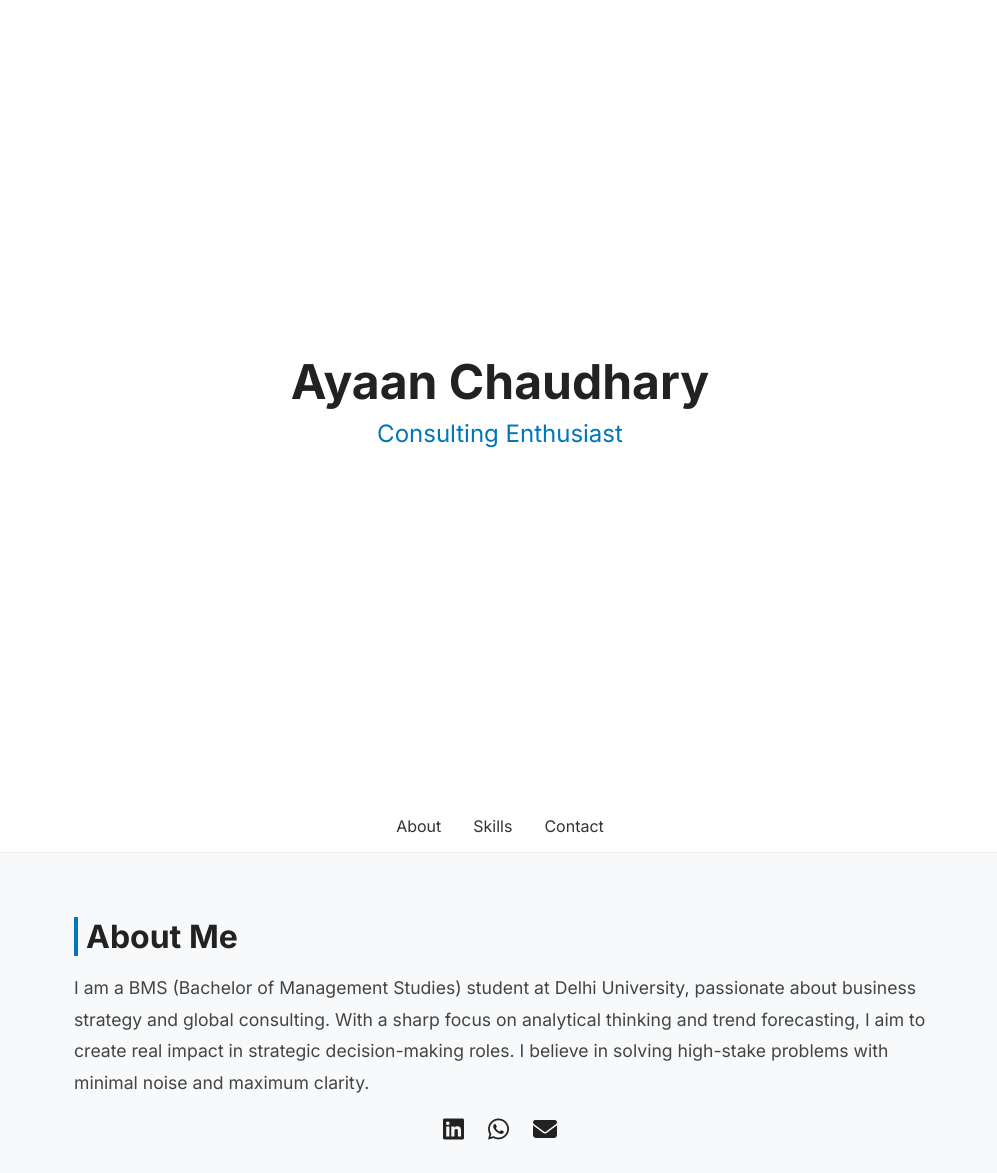
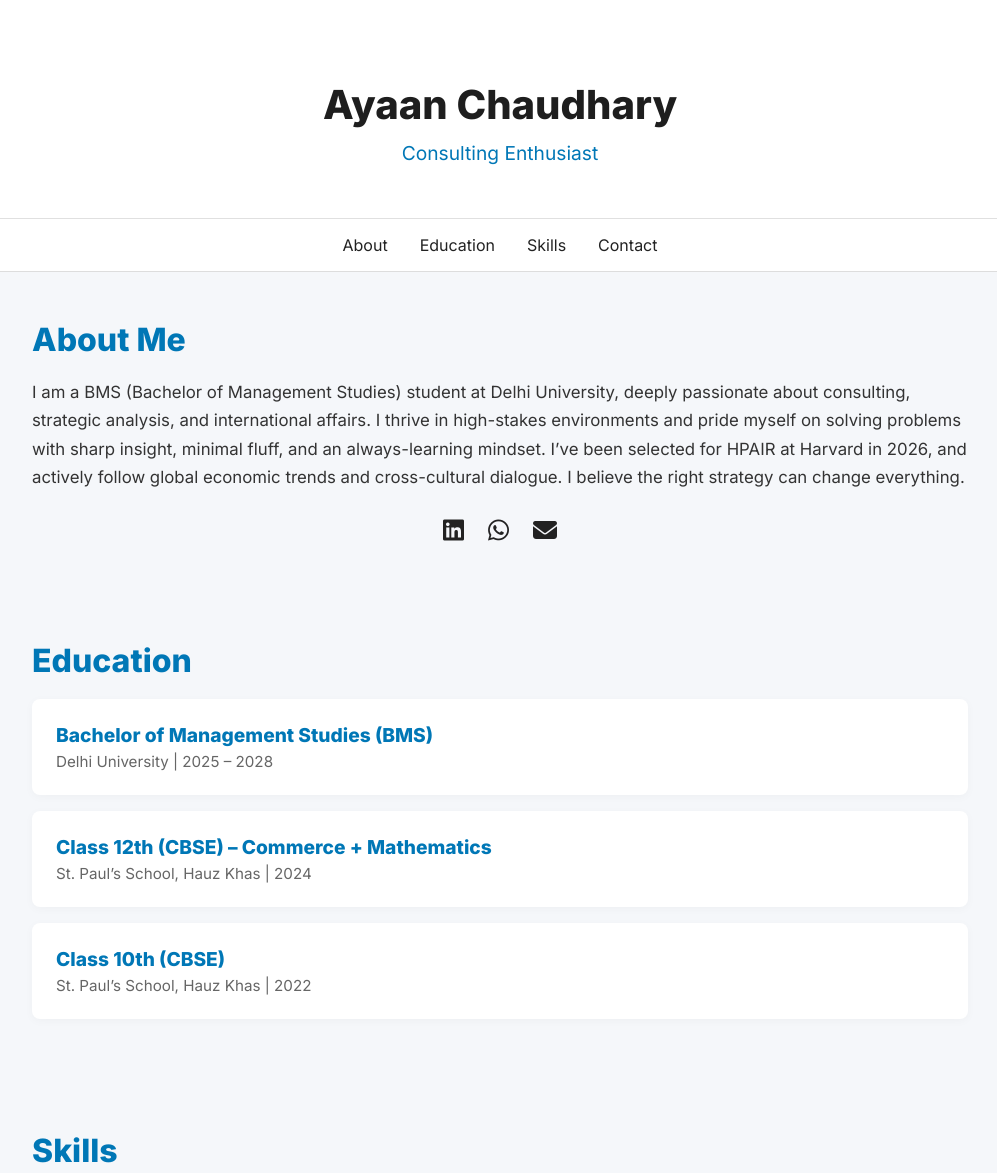
Before and after one commit to cayaan/cayaan.github.io, a plain HTML site: page index.html in a window 1280 px wide. Shown: the top 1173 px of the page, without its empty margins (140-1137 px from the left). Drawn offline with Linux system fonts and the light colour scheme.

Commit message:
Update index.html

```diff
--- a/index.html
+++ b/index.html
@@ -5,40 +5,36 @@
   <meta charset="UTF-8" />
   <meta name="viewport" content="width=device-width, initial-scale=1.0" />
   <title>Ayaan Chaudhary – Consulting Enthusiast</title>
-  <link href="https://fonts.googleapis.com/css2?family=Inter:wght@400;600;700&display=swap" rel="stylesheet">
+  <link href="https://fonts.googleapis.com/css2?family=Inter:wght@400;600;800&display=swap" rel="stylesheet">
   <link rel="stylesheet" href="https://cdnjs.cloudflare.com/ajax/libs/font-awesome/6.4.0/css/all.min.css" />
   <style>
     * {
       margin: 0;
       padding: 0;
       box-sizing: border-box;
+      scroll-behavior: smooth;
       font-family: 'Inter', sans-serif;
-      scroll-behavior: smooth;
     }
 
     body {
-      background-color: #f8f9fa;
-      color: #222;
+      background-color: #f5f7fa;
+      color: #1e1e1e;
     }
 
     header {
-      min-height: 100vh;
-      display: flex;
-      flex-direction: column;
-      justify-content: center;
-      align-items: center;
+      padding: 5rem 2rem 3rem;
+      background: white;
       text-align: center;
-      padding: 2rem;
-      background: white;
+      border-bottom: 1px solid #e0e0e0;
     }
 
     .hero-title {
-      font-size: 3rem;
-      font-weight: 700;
+      font-size: 2.5rem;
+      font-weight: 800;
     }
 
     .hero-sub {
-      font-size: 1.5rem;
+      font-size: 1.2rem;
       color: #0077b6;
       margin-top: 0.5rem;
     }
@@ -46,18 +42,19 @@
     nav {
       display: flex;
       justify-content: center;
+      flex-wrap: wrap;
       gap: 2rem;
-      padding: 1rem 0;
       background-color: #ffffff;
+      padding: 1rem;
       position: sticky;
       top: 0;
       z-index: 10;
-      border-bottom: 1px solid #eee;
+      border-bottom: 1px solid #ddd;
     }
 
     nav a {
       text-decoration: none;
-      color: #333;
+      color: #222;
       font-weight: 500;
       transition: color 0.3s;
     }
@@ -67,29 +64,28 @@
     }
 
     section {
-      max-width: 900px;
-      margin: 4rem auto;
-      padding: 0 1.5rem;
+      max-width: 1000px;
+      margin: auto;
+      padding: 3rem 2rem;
     }
 
     h2 {
       font-size: 2rem;
-      margin-bottom: 1rem;
-      border-left: 4px solid #0077b6;
-      padding-left: 0.5rem;
+      margin-bottom: 1.2rem;
+      color: #0077b6;
     }
 
-    .about p {
-      font-size: 1.1rem;
-      line-height: 1.8;
-      color: #444;
+    p {
+      line-height: 1.7;
+      font-size: 1.05rem;
+      color: #333;
     }
 
     .social-icons {
       display: flex;
       justify-content: center;
       gap: 1.5rem;
-      margin-top: 1rem;
+      margin-top: 1.5rem;
     }
 
     .social-icons a {
@@ -110,16 +106,15 @@
     }
 
     .skill-card {
-      background: #fff;
-      border: 1px solid #e0e0e0;
+      background: #ffffff;
       border-radius: 10px;
       padding: 1.5rem;
-      transition: all 0.3s;
+      box-shadow: 0 0 10px rgba(0,0,0,0.05);
+      transition: transform 0.3s;
     }
 
     .skill-card:hover {
       transform: translateY(-5px);
-      box-shadow: 0 8px 16px rgba(0, 0, 0, 0.05);
     }
 
     .skill-card i {
@@ -128,13 +123,33 @@
       margin-bottom: 0.5rem;
     }
 
+    .education-entry {
+      background: #ffffff;
+      padding: 1.5rem;
+      margin-bottom: 1rem;
+      border-radius: 8px;
+      box-shadow: 0 2px 10px rgba(0, 0, 0, 0.03);
+    }
+
+    .education-entry h3 {
+      font-size: 1.2rem;
+      color: #0077b6;
+      margin-bottom: 0.3rem;
+    }
+
+    .education-entry span {
+      display: block;
+      color: #666;
+      font-size: 0.95rem;
+    }
+
     footer {
       text-align: center;
       padding: 2rem;
-      background: #fff;
+      background: #ffffff;
       font-size: 0.9rem;
-      color: #666;
-      border-top: 1px solid #eee;
+      color: #777;
+      border-top: 1px solid #eaeaea;
     }
   </style>
 </head>
@@ -147,17 +162,34 @@
 
   <nav>
     <a href="#about">About</a>
+    <a href="#education">Education</a>
     <a href="#skills">Skills</a>
     <a href="#contact">Contact</a>
   </nav>
 
-  <section id="about" class="about">
+  <section id="about">
     <h2>About Me</h2>
-    <p>I am a BMS (Bachelor of Management Studies) student at Delhi University, passionate about business strategy and global consulting. With a sharp focus on analytical thinking and trend forecasting, I aim to create real impact in strategic decision-making roles. I believe in solving high-stake problems with minimal noise and maximum clarity.</p>
+    <p>I am a BMS (Bachelor of Management Studies) student at Delhi University, deeply passionate about consulting, strategic analysis, and international affairs. I thrive in high-stakes environments and pride myself on solving problems with sharp insight, minimal fluff, and an always-learning mindset. I’ve been selected for HPAIR at Harvard in 2026, and actively follow global economic trends and cross-cultural dialogue. I believe the right strategy can change everything.</p>
     <div class="social-icons">
       <a href="https://www.linkedin.com/in/ayaan-chaudhary-972ba5281" target="_blank"><i class="fab fa-linkedin"></i></a>
       <a href="https://wa.me/9315087976" target="_blank"><i class="fab fa-whatsapp"></i></a>
       <a href="mailto:ayaan15ch@gmail.com"><i class="fas fa-envelope"></i></a>
+    </div>
+  </section>
+
+  <section id="education">
+    <h2>Education</h2>
+    <div class="education-entry">
+      <h3>Bachelor of Management Studies (BMS)</h3>
+      <span>Delhi University | 2025 – 2028</span>
+    </div>
+    <div class="education-entry">
+      <h3>Class 12th (CBSE) – Commerce + Mathematics</h3>
+      <span>St. Paul’s School, Hauz Khas | 2024</span>
+    </div>
+    <div class="education-entry">
+      <h3>Class 10th (CBSE)</h3>
+      <span>St. Paul’s School, Hauz Khas | 2022</span>
     </div>
   </section>
 
@@ -167,39 +199,39 @@
       <div class="skill-card">
         <i class="fas fa-brain"></i>
         <h3>Adaptability</h3>
-        <p>Capable of handling any challenge using digital tools like Google and ChatGPT — self-starter and fast-learner.</p>
+        <p>Can work on anything—even without prior experience—by relying on my resourcefulness, speed, and tools like ChatGPT and Google.</p>
       </div>
       <div class="skill-card">
         <i class="fas fa-chart-line"></i>
         <h3>Business Trends</h3>
-        <p>Keeping pace with global business shifts, innovation patterns, and modern consumer behavior.</p>
+        <p>Stay sharp with global economic insights, startups, and innovation, always adapting to future-ready knowledge.</p>
       </div>
       <div class="skill-card">
         <i class="fas fa-globe"></i>
         <h3>International Relations</h3>
-        <p>Harvard HPAIR 2026 participant with exposure to multi-national policy thinking and diplomacy.</p>
+        <p>Harvard HPAIR 2026 participant with strong interest in diplomacy, international trade, and multilateral engagement.</p>
       </div>
       <div class="skill-card">
         <i class="fas fa-magnifying-glass-chart"></i>
         <h3>SEO</h3>
-        <p>Technical understanding of on-page/off-page SEO and optimization of web content.</p>
+        <p>Skilled in boosting digital presence using on-page and off-page optimization strategies for search visibility.</p>
       </div>
       <div class="skill-card">
         <i class="fas fa-calculator"></i>
         <h3>Quantitative Aptitude</h3>
-        <p>Solid problem-solving mindset with attention to numerical accuracy and logical reasoning.</p>
+        <p>Comfortable with numbers, data sets, and mathematical logic—built over time through problem-solving and practice.</p>
       </div>
       <div class="skill-card">
         <i class="fas fa-users"></i>
         <h3>Team Problem Solving</h3>
-        <p>Worked within teams to tackle multi-faceted case studies and management simulations.</p>
+        <p>Have worked across teams to solve business problems, ensuring collaboration, clarity, and creativity.</p>
       </div>
     </div>
   </section>
 
   <section id="contact">
     <h2>Let’s Work Together</h2>
-    <p style="text-align:center; margin-top: 1rem;">Reach out for collaborations, opportunities, or consulting gigs.</p>
+    <p style="text-align:center;">Feel free to connect for consulting projects, collaborations, or growth opportunities.</p>
     <div class="social-icons">
       <a href="mailto:ayaan15ch@gmail.com" title="Email"><i class="fas fa-envelope"></i></a>
     </div>
```
